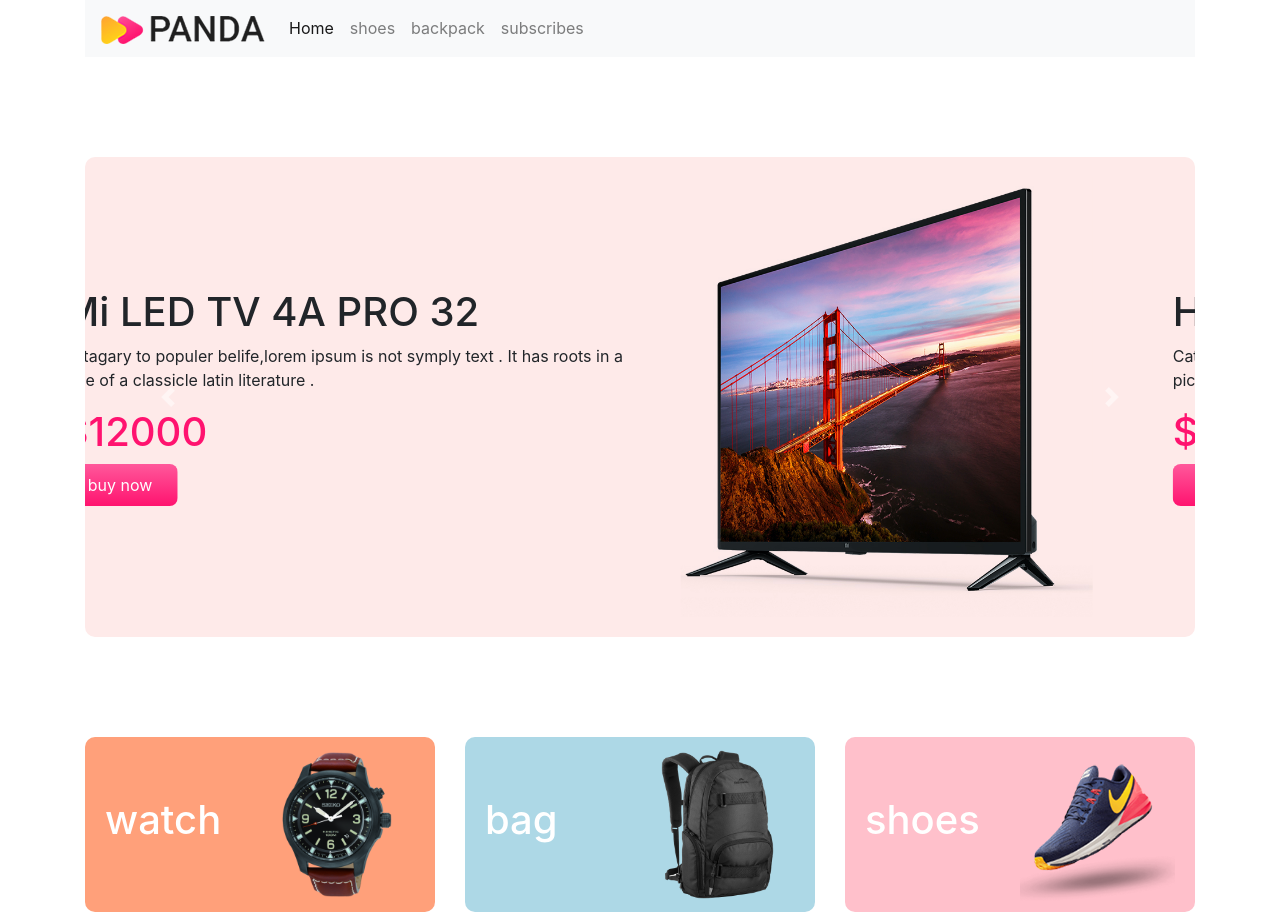
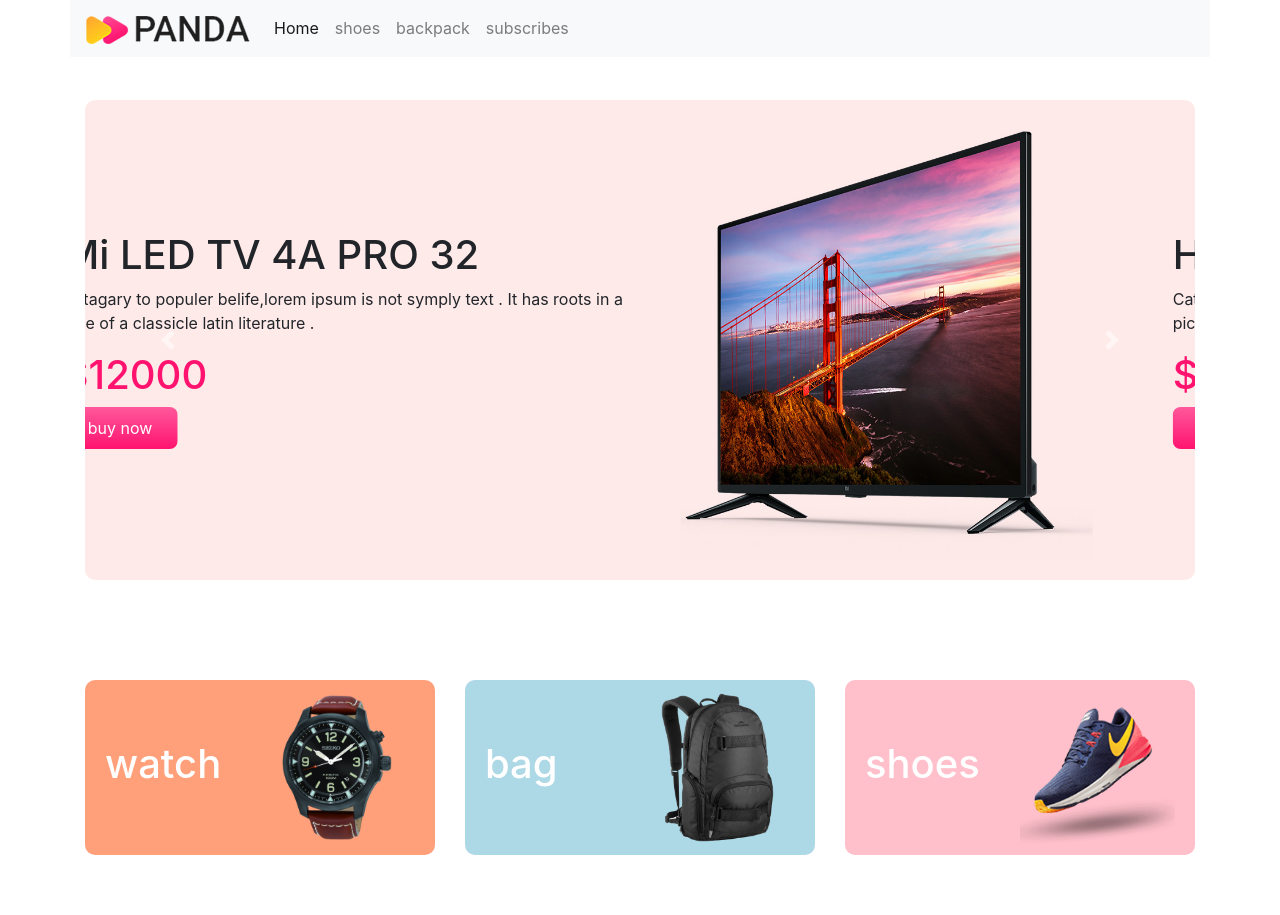
Before and after one commit to mdfarhanhossain/panda-commerce, a plain HTML site: page index.html in a window 1280 px wide. Shown: the top 915 px of the page. Drawn offline with nearby package versions, Linux system fonts and the light colour scheme.

Commit message:
panda commerce added

```diff
--- a/index.html
+++ b/index.html
@@ -9,11 +9,11 @@
 </head>
 <body>
     <div class="container">
-        <nav class="navbar navbar-expand-lg navbar-light bg-light">
+
+        <nav class="navbar navbar-expand-lg navbar-light bg-light fixed-top container ">
           <a class="navbar-brand" href="#">
               <img src="image/logo.png" alt="">
-            </a>
-            <button class="navbar-toggler" type="button" data-toggle="collapse" data-target="#navbarNav" aria-controls="navbarNav" aria-expanded="false" aria-label="Toggle navigation">
+          </a> <button class="navbar-toggler" type="button" data-toggle="collapse" data-target="#navbarNav" aria-controls="navbarNav" aria-expanded="false" aria-label="Toggle navigation">
             <span class="navbar-toggler-icon"></span>
           </button>
           <div class="collapse navbar-collapse" id="navbarNav">
@@ -34,6 +34,9 @@
           </div>
         </nav>
   </div>
+
+
+
     <div class="container">
         <div id="carouselExampleControls" class="carousel slide slide-bg" data-ride="carousel">
             <div class="carousel-inner">
```
Lines whose indentation alone changed are shown as unchanged.
